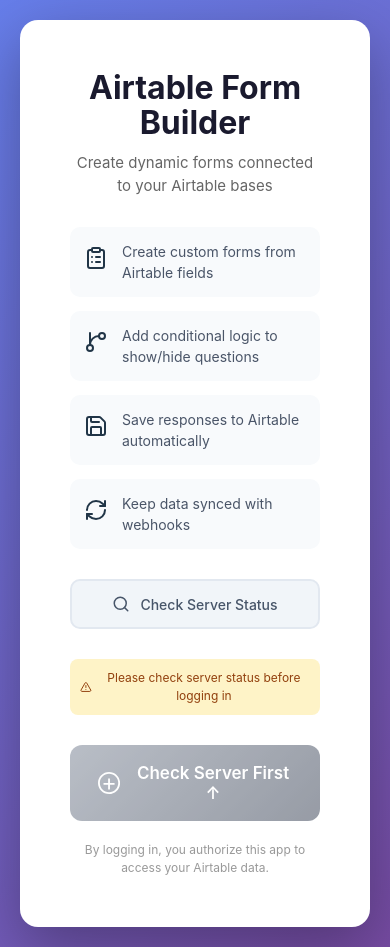
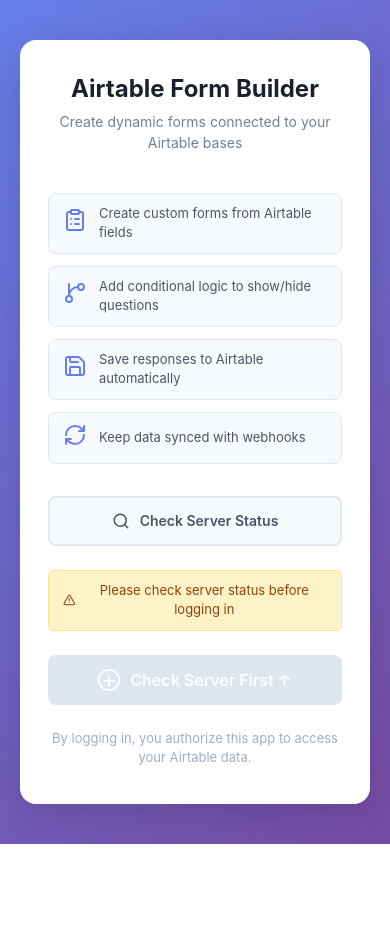
Before and after one commit to NITHINKR06/Airtable, a React (Vite) app in the folder client/: page /login in a window 390 px wide. After the commit the page ends 844 px from the top, so only its background shows below. Built offline with nearby package versions, Linux system fonts and the light colour scheme; no server answers.

Commit message:
feat: Add styles for a clean professional login page, including server status and login buttons.

```diff
--- a/client/src/styles/Login.css
+++ b/client/src/styles/Login.css
@@ -1,3 +1,4 @@
+/* Clean Professional Login Page */
 .login-container {
   min-height: 100vh;
   display: flex;
@@ -9,141 +10,84 @@
 
 .login-card {
   background: white;
-  border-radius: 18px;
-  box-shadow: 0 20px 60px rgba(0, 0, 0, 0.3);
-  max-width: 550px;
+  border-radius: 16px;
+  box-shadow: 0 10px 40px rgba(0, 0, 0, 0.15);
+  max-width: 480px;
   width: 100%;
-  padding: 50px;
+  padding: 48px 40px;
 }
 
 .login-header {
   text-align: center;
-  margin-bottom: 30px;
+  margin-bottom: 40px;
 }
 
 .login-header h1 {
-  font-size: 32px;
-  color: #1a1a2e;
-  margin: 0 0 12px 0;
+  font-size: 28px;
+  font-weight: 700;
+  color: #1a202c;
+  margin: 0 0 8px 0;
 }
 
 .login-header p {
-  color: #666;
+  color: #718096;
   margin: 0;
   font-size: 15px;
+  font-weight: 400;
 }
 
 .error-message {
   background: #fee2e2;
-  border: 1px solid #fecaca;
+  border-left: 4px solid #ef4444;
   color: #991b1b;
-  padding: 14px 18px;
-  border-radius: 10px;
+  padding: 12px 16px;
+  border-radius: 6px;
   margin-bottom: 24px;
   font-size: 14px;
+  font-weight: 500;
 }
 
 .login-content {
   display: flex;
   flex-direction: column;
-  gap: 30px;
+  gap: 24px;
 }
 
 .features-list {
   display: flex;
   flex-direction: column;
-  gap: 14px;
+  gap: 12px;
+  margin-bottom: 8px;
 }
 
 .feature {
   display: flex;
   align-items: center;
-  gap: 14px;
-  padding: 14px;
-  background: #f8fafc;
-  border-radius: 10px;
+  gap: 12px;
+  padding: 12px 16px;
+  background: #f7fafc;
+  border-radius: 8px;
+  border: 1px solid #e2e8f0;
+  transition: all 0.2s ease;
+}
+
+.feature:hover {
+  background: #edf2f7;
+  border-color: #cbd5e0;
 }
 
 .feature-icon {
-  font-size: 24px;
+  color: #667eea;
+  flex-shrink: 0;
 }
 
 .feature span:last-child {
   color: #4a5568;
   font-size: 14px;
+  line-height: 1.5;
 }
 
-.login-button {
-  display: flex;
-  align-items: center;
-  justify-content: center;
-  gap: 14px;
-  width: 100%;
-  padding: 18px 28px;
-  background: linear-gradient(135deg, #18bfff 0%, #2d7ff9 100%);
-  color: white;
-  border: none;
-  border-radius: 12px;
-  font-size: 17px;
-  font-weight: 600;
-  cursor: pointer;
-  transition: transform 0.2s, box-shadow 0.2s;
-}
-
-.login-button:hover {
-  transform: translateY(-2px);
-  box-shadow: 0 8px 20px rgba(45, 127, 249, 0.4);
-}
-
-.login-button:active {
-  transform: translateY(0);
-}
-
-.login-button:disabled {
-  background: linear-gradient(135deg, #9ca3af 0%, #6b7280 100%);
-  cursor: not-allowed;
-  opacity: 0.7;
-  transform: none;
-}
-
-.login-button:disabled:hover {
-  transform: none;
-  box-shadow: none;
-}
-
-.airtable-icon {
-  width: 24px;
-  height: 24px;
-}
-
-.login-footer {
-  margin-top: 20px;
-  text-align: center;
-}
-
-.login-footer p {
-  color: #999;
-  font-size: 12px;
-  margin: 0;
-}
-
-.loading-spinner {
-  width: 40px;
-  height: 40px;
-  border: 3px solid #e2e8f0;
-  border-top-color: #667eea;
-  border-radius: 50%;
-  animation: spin 1s linear infinite;
-  margin: 0 auto 20px;
-}
-
-@keyframes spin {
-  to {
-    transform: rotate(360deg);
-  }
-}
-
-/* Server Status Button Styles */
+/* Server Status Button */
 .server-status-button {
   display: flex;
   align-items: center;
@@ -151,36 +95,44 @@
   gap: 10px;
   width: 100%;
   padding: 14px 20px;
-  background: #f1f5f9;
-  color: #475569;
+  background: #f7fafc;
+  color: #4a5568;
   border: 2px solid #e2e8f0;
-  border-radius: 10px;
+  border-radius: 8px;
   font-size: 14px;
-  font-weight: 500;
+  font-weight: 600;
   cursor: pointer;
   transition: all 0.2s ease;
 }
 
 .server-status-button:hover:not(:disabled) {
-  background: #e2e8f0;
-  border-color: #cbd5e1;
+  background: #edf2f7;
+  border-color: #cbd5e0;
 }
 
 .server-status-button:disabled {
   cursor: not-allowed;
-  opacity: 0.8;
+  opacity: 0.7;
 }
 
 .server-status-button.awake {
-  background: #dcfce7;
-  border-color: #86efac;
-  color: #166534;
+  background: #d1fae5;
+  border-color: #6ee7b7;
+  color: #065f46;
+}
+
+.server-status-button.awake:hover {
+  background: #a7f3d0;
 }
 
 .server-status-button.sleeping {
   background: #fef3c7;
-  border-color: #fcd34d;
+  border-color: #fbbf24;
   color: #92400e;
+}
+
+.server-status-button.sleeping:hover:not(:disabled) {
+  background: #fde68a;
 }
 
 .server-status-button.checking {
@@ -193,16 +145,115 @@
   animation: spin 1s linear infinite;
 }
 
+@keyframes spin {
+  to {
+    transform: rotate(360deg);
+  }
+}
+
 .server-hint {
   display: flex;
   align-items: center;
   justify-content: center;
   gap: 6px;
   text-align: center;
-  font-size: 12px;
+  font-size: 13px;
   color: #92400e;
   margin: 0;
-  padding: 10px;
+  padding: 10px 14px;
   background: #fef3c7;
+  border-radius: 6px;
+  border: 1px solid #fde68a;
+}
+
+/* Login Button */
+.login-button {
+  display: flex;
+  align-items: center;
+  justify-content: center;
+  gap: 10px;
+  width: 100%;
+  padding: 14px 24px;
+  background: linear-gradient(135deg, #667eea 0%, #764ba2 100%);
+  color: white;
+  border: none;
   border-radius: 8px;
+  font-size: 16px;
+  font-weight: 600;
+  cursor: pointer;
+  transition: all 0.2s ease;
+  box-shadow: 0 4px 12px rgba(102, 126, 234, 0.3);
 }
+
+.login-button:hover {
+  transform: translateY(-1px);
+  box-shadow: 0 6px 16px rgba(102, 126, 234, 0.4);
+}
+
+.login-button:active {
+  transform: translateY(0);
+}
+
+.login-button:disabled {
+  background: #cbd5e0;
+  cursor: not-allowed;
+  opacity: 0.6;
+  transform: none;
+  box-shadow: none;
+}
+
+.login-button:disabled:hover {
+  transform: none;
+  box-shadow: none;
+}
+
+.airtable-icon {
+  width: 22px;
+  height: 22px;
+}
+
+.login-footer {
+  margin-top: 24px;
+  text-align: center;
+}
+
+.login-footer p {
+  color: #a0aec0;
+  font-size: 13px;
+  margin: 0;
+  line-height: 1.5;
+}
+
+/* Loading Spinner */
+.loading-spinner {
+  width: 40px;
+  height: 40px;
+  border: 3px solid #e2e8f0;
+  border-top-color: #667eea;
+  border-radius: 50%;
+  animation: spin 0.8s linear infinite;
+  margin: 0 auto 16px;
+}
+
+/* Responsive Design */
+@media (max-width: 640px) {
+  .login-card {
+    padding: 36px 28px;
+  }
+
+  .login-header h1 {
+    font-size: 24px;
+  }
+
+  .login-header p {
+    font-size: 14px;
+  }
+
+  .feature {
+    padding: 10px 14px;
+  }
+
+  .feature span:last-child {
+    font-size: 13px;
+  }
+}
```
